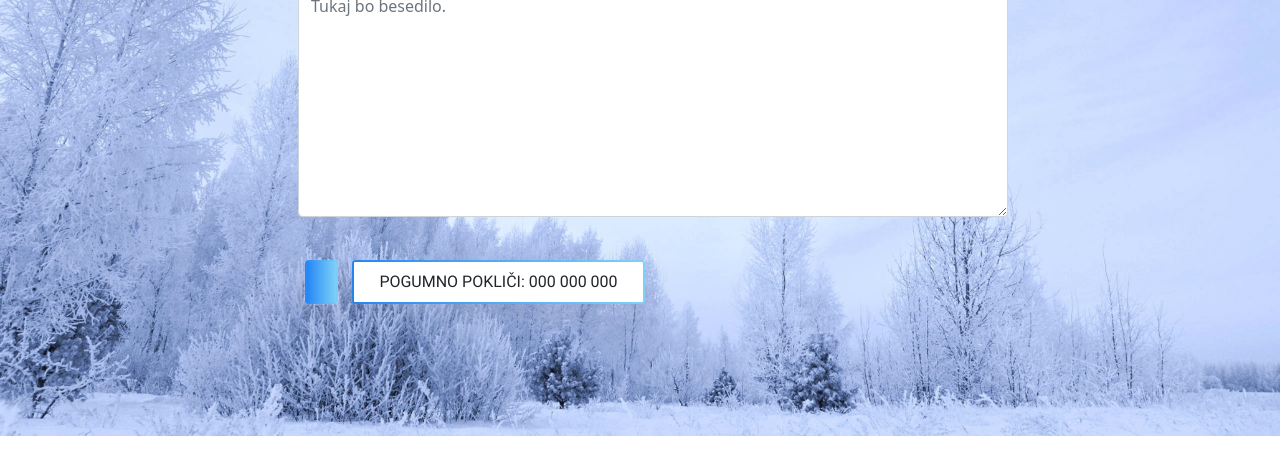
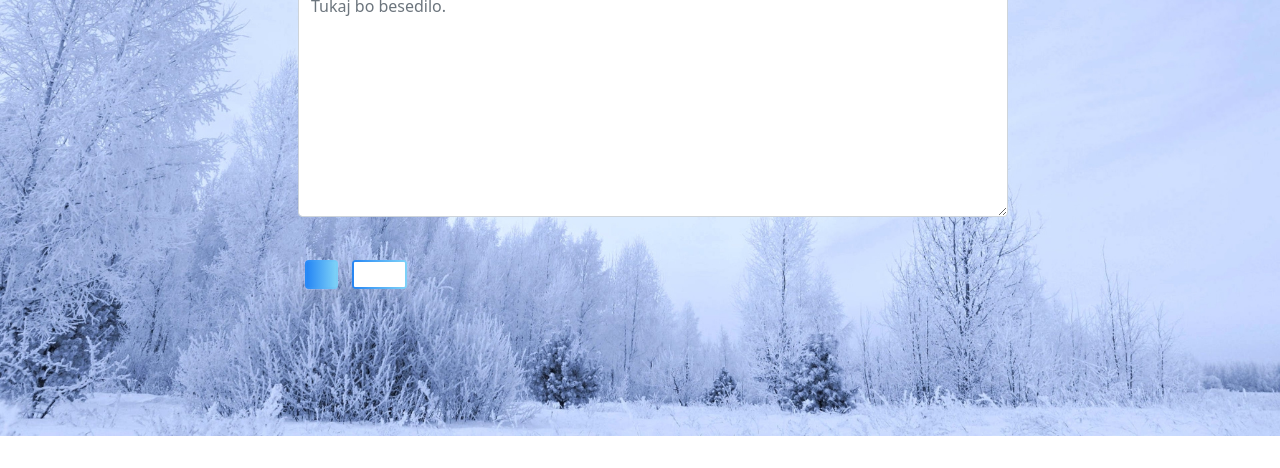
Before and after one commit to nikkavcic/spletna-stran, a plain HTML site: page index.html in a window 1280 px wide. Shown: the part 332-800 px from the top of the page. Drawn offline with Linux system fonts and the light colour scheme.

Commit message:
Update index.html

```diff
--- a/index.html
+++ b/index.html
@@ -89,7 +89,7 @@
                         <div class="site-buttons">
                             <div class="d-flex flex-row flex-wrap">
                                 <button type="button" class="btn button primary-button mr-4"></button>
-                                <button type="button" class="btn button secondary-button">POGUMNO POKLIČI: 000 000 000</button>
+                                <button type="button" class="btn button secondary-button"></button>
                             </div>
                         </div>
 
```
